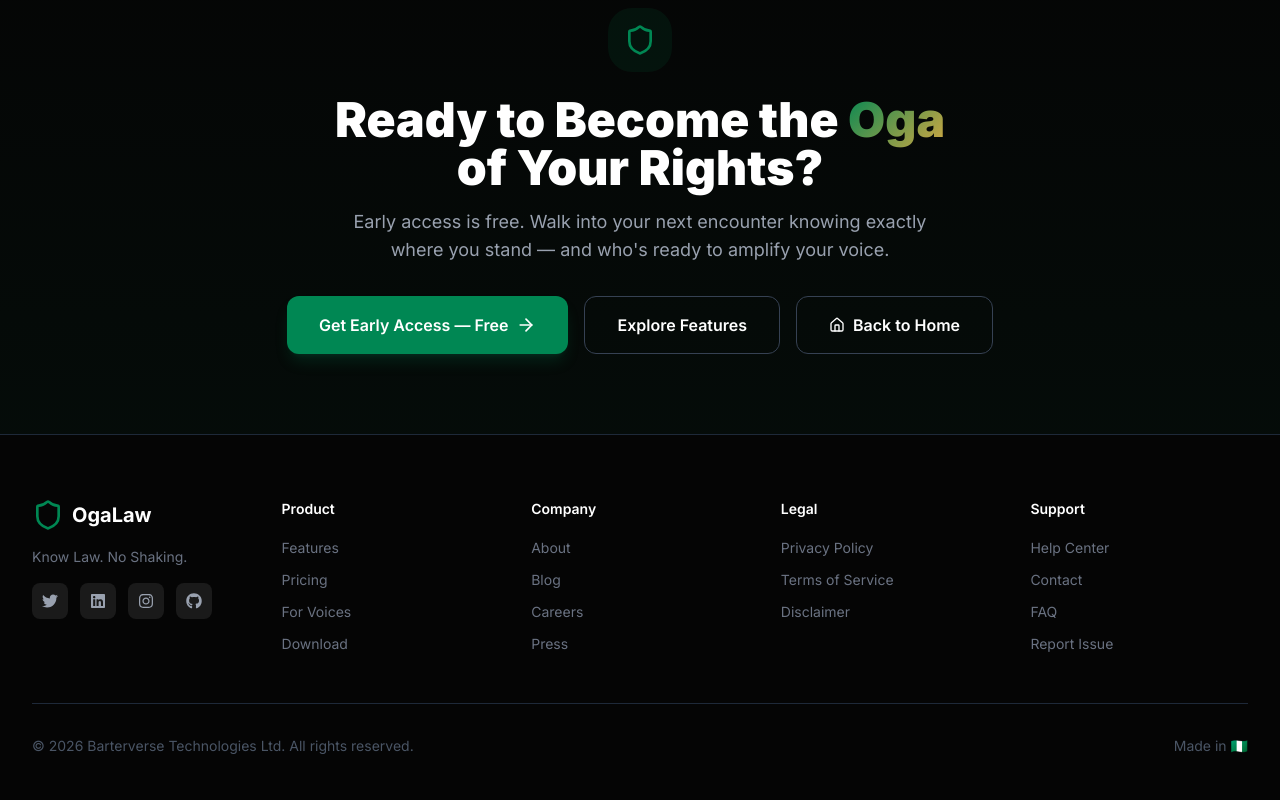
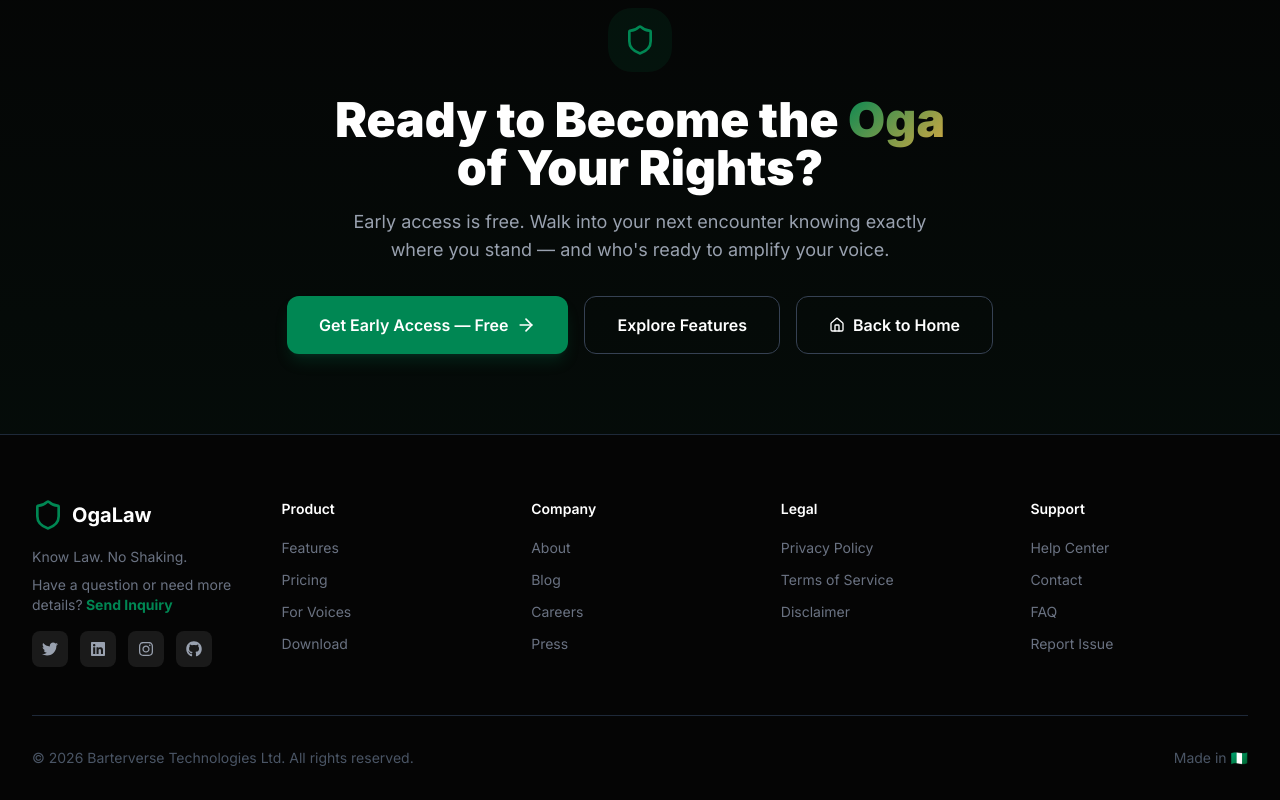
Before and after one commit to toyosee/oga-law, a React (Vite) app: page /how-it-works in a window 1280 px wide. Shown: the part 3818-4618 px from the top of the page. Built offline with nearby package versions, Linux system fonts and the light colour scheme.

Commit message:
Ogalaw Mail address integrated

```diff
--- a/src/components/Footer.jsx
+++ b/src/components/Footer.jsx
@@ -1,5 +1,6 @@
-import { Shield } from 'lucide-react';
+import { Shield} from 'lucide-react';
 import { FaTwitter, FaLinkedin, FaInstagram, FaGithub } from 'react-icons/fa';
+import SubscribeSection from './Subscribe';
 
 const footerLinks = {
   Product: ['Features', 'Pricing', 'For Voices', 'Download'],
@@ -21,6 +22,7 @@
             </div>
             <p className="text-gray-500 text-sm mb-4">
               Know Law. No Shaking.
+            <SubscribeSection />
             </p>
             <div className="flex items-center gap-3">
               {[FaTwitter, FaLinkedin, FaInstagram, FaGithub].map((Icon, i) => (
--- /dev/null
+++ b/src/components/Subscribe.jsx
@@ -0,0 +1,22 @@
+// import { MailPlus } from "lucide-react";
+
+export default function SubscribeSection() {
+  const email = "info@ogalaw.ng";
+  const subject = encodeURIComponent("Inquiry");
+  const body = encodeURIComponent("Hello, I would like to make an inquiry regarding your services.");
+  const footer = encodeURIComponent("\n\nBest regards,\nYour Name");
+
+  const mailtoHref = `mailto:${email}?subject=${subject}&body=${body}${footer}`;
+
+  return (
+    <p className="text-gray-500 text-sm mt-2">
+      Have a question or need more details?
+      <a href={mailtoHref} className="text-ogalaw-green hover:underline">
+              <strong>{" "}Send Inquiry</strong>
+      </a>
+      {/* <a href={mailtoHref} className="inline-block ml-1">
+        <MailPlus className="w-4 h-4 text-ogalaw-green" />
+      </a> */}
+    </p>
+  );
+}
```
